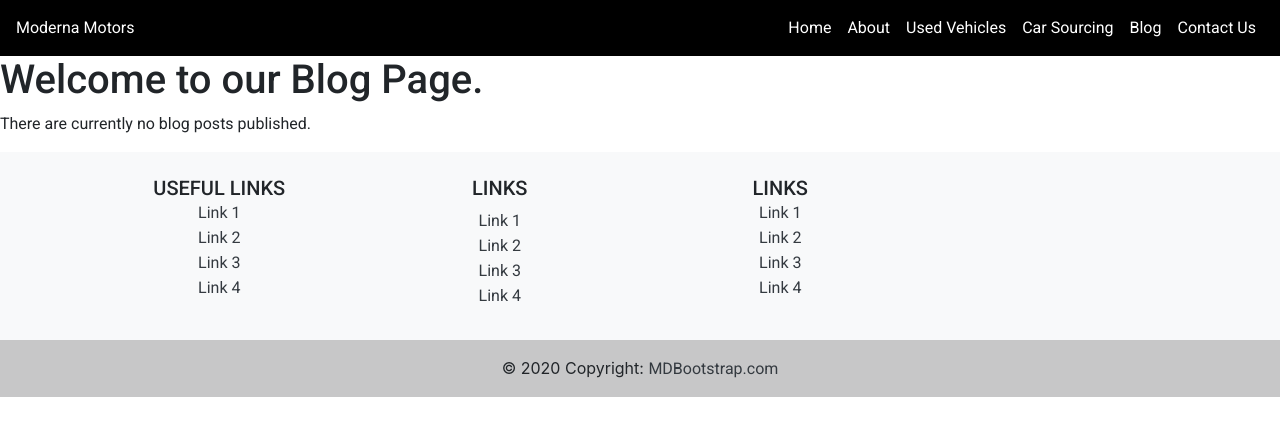
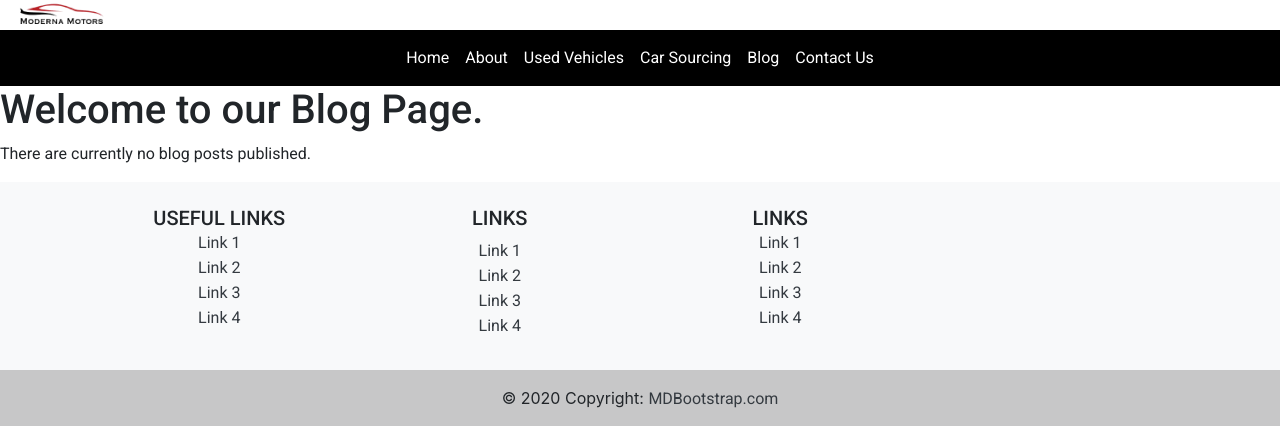
Before and after one commit to ldettorre/cardealership-app, a Django app: page /blog/ in a window 1280 px wide. Shown: the top 426 px of the page. Run offline with Django 3.2, Linux system fonts and the light colour scheme; data that the repository does not hold is empty; some libraries are stand-ins or nearby versions.

Commit message:
Added a top bar above the navbar with the company logo. The navbar links have also been centered.

```diff
--- a/cardealership/static/css/style.css
+++ b/cardealership/static/css/style.css
@@ -13,6 +13,11 @@ h1, h2, h3, h4, h5, p, a, button {
       padding-right: 0;
       padding-left: 0;
     }
+  }
+
+  .topbar-img {
+    width: 50%;
+    height:50%;
   }
 
 .navbar-styling {
--- a/templates/partials/_navbar.html
+++ b/templates/partials/_navbar.html
@@ -1,13 +1,19 @@
 {% load static %}
 
+<!-- Top Bar -->
+<div>
+  <div class="col-sm-2"><a href="/"><img class="topbar-img" src="{% static 'images/logo.png' %}"></a></div>
+</div>
+<!-- /Top Bar -->
+
+<!-- Nav Bar -->
 <nav class="navbar navbar-expand-md navbar-styling  ">
-  <a href="/">Moderna Motors</a>
   <button class="navbar-toggler navbar-dark" type="button" data-toggle="collapse" data-target="#navtarget" aria-controls="navtarget" aria-expanded="false" aria-label="Toggle navigation">
     <span class="navbar-toggler-icon"></span>
   </button>
 
   <div class="collapse navbar-collapse" id="navtarget">
-    <ul class="navbar-nav ml-auto">
+    <ul class="navbar-nav ml-auto mr-auto">
       <li class="nav-item">
         <a class="nav-link" href="{% url 'index' %}">Home</a>
       </li>
@@ -29,3 +35,4 @@
     </ul>
   </div>
 </nav>
+<!-- /Nav Bar -->
```
Also changed, not shown: cardealership/static/images/logo.png (added).
